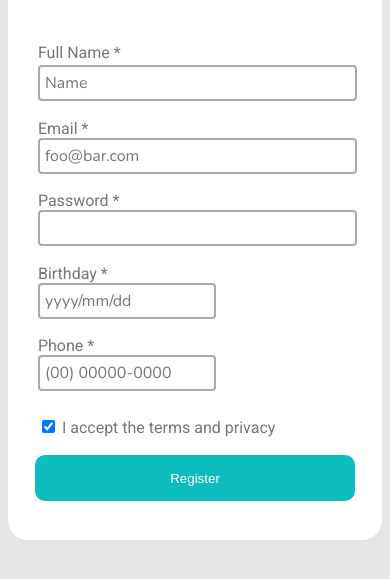
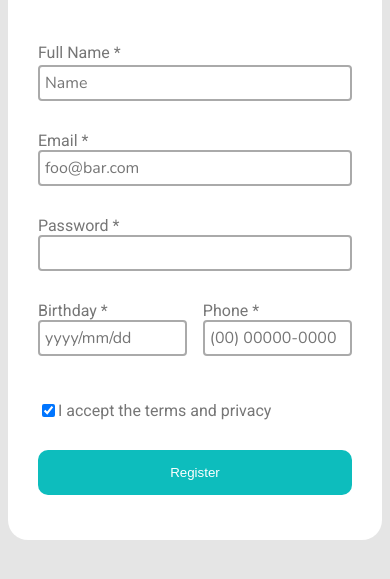
Before and after one commit to rodriguesecerqueira/Project, a plain HTML site: page index.html in a window 390 px wide. Shown: the part 231-810 px from the top of the page. Drawn offline with nearby package versions, Linux system fonts and the light colour scheme.

Commit message:
sytle polished

```diff
--- a/css/style.css
+++ b/css/style.css
@@ -68,45 +68,55 @@ form input {
 /* Form ID items # */
 
 #fullname{
+    width: 100%;
     display: flex;
-    width: 100%;
-    margin-right: 2.8%;
     flex-direction: column;
 }
 
 #email{
-    margin-right: 2.8%;
-    max-width: 300px;
-    width: 100%;
+    width: 55%;
+    display: flex;
+    flex-direction: column;
 }
 
 #phone{
-    margin-right: 2.8%;
-    max-width: 164px;
-    width: 100%;
+    width: 40%;
+    display: flex;
+    flex-direction: column;
 }
 
 #password{
-    margin-right: 2.8%;
-    max-width: 300px;
-    width: 100%;
+    width: 55%;
+    display: flex;
+    flex-direction: column;
 }
 
 #birthday{
-    margin-right: 2.8%;
-    max-width: 164px;
-    width: 100%;
+    width: 40%;
+    display: flex;
+    flex-direction: column;
 }
 
 #checkbox{
     align-self: center;
-    max-width: 250px;
-    width: 100%;
+    display: flex;
+    flex-direction: row;
+}
+
+#register{
+    align-self: center;
+    display: flex;
+    flex-direction: column;
+}
+
+#password{
+    display: flex;
+    flex-direction: column;
 }
 
 #register{
     display: flex;
-    align-self: center;
+    flex-direction: column;
 }
 
 /* Form class items . */
@@ -116,7 +126,7 @@ form input {
 }
 
 .register{
-    padding: 12px;
+    padding: 11px;
     border: none;
     border-radius: 10px;
     background-color: #0DBDBD;
@@ -125,22 +135,6 @@ form input {
 .register a{
     color:#fff;
     text-decoration: none;
-}
-
-
-/* Form input ID items # */
-
-#fullnameInput{
-    //width: 100%;
-}
-
-#emailInput{
-    //margin: 10px;
-    //flex-shrink: 1;
-}
-
-#phoneInput{
-    //flex-grow: 2;
 }
 
 /* MEDIA */
@@ -158,29 +152,28 @@ form input {
     #fullname{order: 1;}
 
     #email{
-        max-width: 601px;
         width: 100%;
         order: 2;
     }
 
     #password{
-        margin-right: 2.8%;
-        max-width: 601px;
         width: 100%;
         order: 3;
     }
 
     #birthday{
-        margin-right: 5%;
+        width: 47.5%;
         order: 4;
     }
 
-    #phone{order: 5;}
+    #phone{
+        width: 47.5%;
+        order: 5;
+    }
 
     #checkbox{order: 6;}
 
     #register{
-        justify-content: center;
         width: 100%;
         order: 7;
     }
@@ -188,6 +181,7 @@ form input {
     /* FORM CLASS */
 
     .register{
-        padding: 5% 43% 5% 43%;
+        align-items: center;
+        padding: 15px;
     }
 }
--- a/index.html
+++ b/index.html
@@ -19,42 +19,43 @@
 
         <form class = "form" id = "form" method="post">
             <div id="fullname">
-                <label class = "fullname" for="fullname">Full Name *</label>
-                <input class = "fullnameInput" name="fullnameInput" type = "text" placeholder="Name" id="fullname">
+                <label class = "fullname" for="fullnamein">Full Name *</label>
+                <input id = "fullnamein" type  = "text" class = "fullnamein" name="fullnamein" placeholder="Name">
             </div>
 
             <div id="email">
-                <label class = "email" for="email">Email *</label>
-                <input class = "emailInput" type = "text" placeholder="foo@bar.com" id="email">
+                <label class = "email" for="emailin">Email *</label>
+                <input id = "emailin" type = "text" placeholder="foo@bar.com">
             </div>
 
             <div id="phone">
-                <label class = "phone" for="phone">Phone *</label>
-                <input class = "phoneInput" type = "text" placeholder="(00) 00000-0000" id="phone">
+                <label class = "phone" for="phonein">Phone *</label>
+                <input id = "phonein" type = "text" placeholder="(00) 00000-0000">
             </div>
 
             <div id="password">
-                <label class = "password" for="password">Password *</label>
-                <input class = "passwordInput" type = "text" placeholder=" " id="password">
+                <label class = "password" for="passwordin">Password *</label>
+                <input id = "passwordin" type = "text" placeholder=" ">
             </div>
 
             <div id="birthday">
-                <label class = "birthday" for="birthday">Birthday *</label>
-                <input class = "birthdayInput" type = "text" placeholder="yyyy/mm/dd" id="birthday">
+                <label class = "birthday" for="birthdayin">Birthday *</label>
+                <input id = "birthdayin" type = "text" placeholder="yyyy/mm/dd">
             </div>
 
             <div id="checkbox">
-                <input class = "checkboxInput" type = "checkbox" id="termss" name="terms"checked>
-                <label class = "checkbox" for="scales">I accept the terms and privacy</label>
+                <input id = "checkboxin" type = "checkbox" name="terms"checked>
+                <label class = "checkbox" for="checkboxin">I accept the terms and privacy</label>
             </div>
 
             <nav id = "register">
-                <button class = "register" type="submit"><a href="gate.html">Register</a></button>
+                <button class = "register" type="submit"><a id = "anchor" href="gate.html">Register</a></button>
             </nav>
         </form>
     </div>
 
     <script src="js/main.js" ></script>
+
 </body>
 
 </html>
--- a/js/main.js
+++ b/js/main.js
@@ -1,8 +1,6 @@
 var register = document.querySelector(".register");
+var fullname = document.getElementById('fullname');
 var name = document.querySelector(".fullnameInput");
-var form = document.querySelector("#form");
-
-console.log(form.fullnameInput);
 
 register.addEventListener("click", validate)
 
@@ -14,4 +12,18 @@ function validate(){
     }
 };
 
+
+var form = document.getElementById('form');
+var teste = document.querySelector('.fullnameInput');
+
+form.addEventListener('submit', function(e) {
+    // alerta o valor do campo
+    alert(teste.value);
+
+    // impede o envio do form
+    e.preventDefault();
+});
+
 //function namecheck("name"){}
+
+// FUNCTIONS
```
